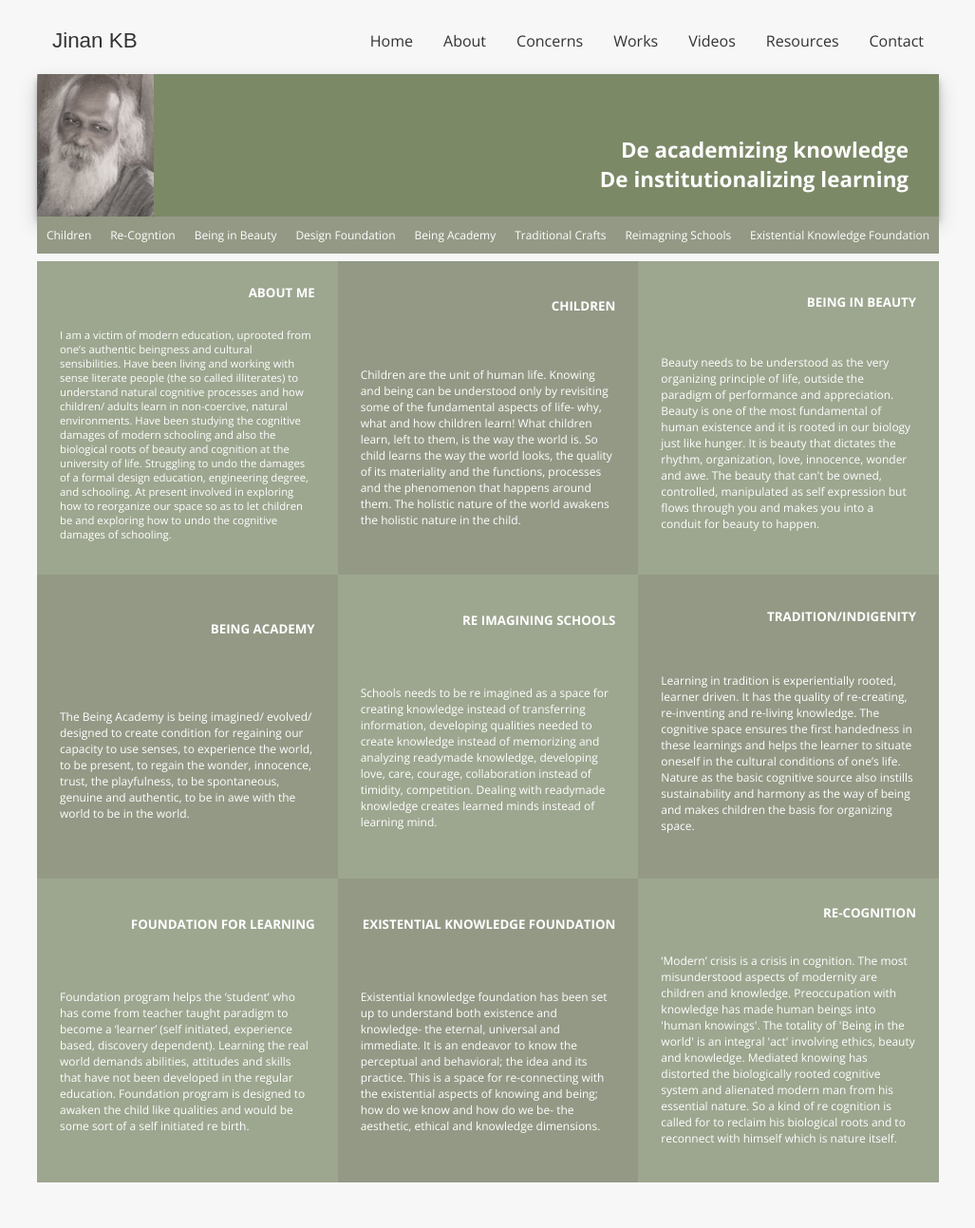
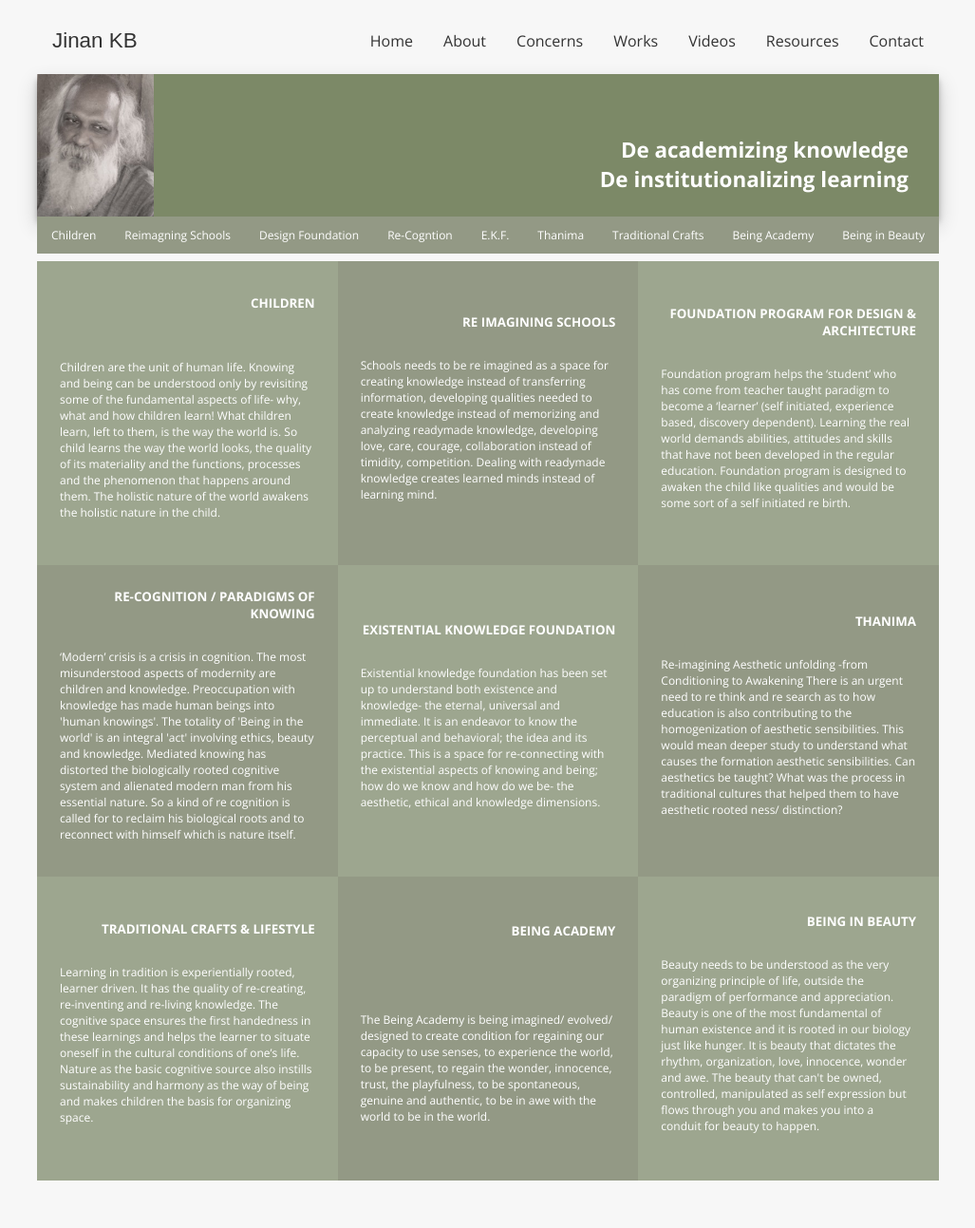
Before and after one commit to jinankb/jinankb.github.io, a Jekyll site: the page built from index.html, in a window 1280 px wide. Shown: the whole page at 95% size, without its empty margins (126-1153 px from the left). Built offline with Jekyll 4.4.1, drawn with Linux system fonts in a browser that asks for light colours; the list of posts is cut into pages by our own code.

Commit message:
Added Links

```diff
--- a/_includes/condensed-nav.html
+++ b/_includes/condensed-nav.html
@@ -5,12 +5,13 @@
     <div id="inner-nav-collapse">&#9660;</div>
     <ul class="inner-nav-links hidemb">
         <li><a href="{{site.url}}/construction">Children</a></li>
-        <li><a href="{{site.url}}/construction">Re-Cogntion</a></li>
-        <li><a href="{{site.url}}/construction">Being in Beauty</a></li>
-        <li><a href="{{site.url}}/construction">Design Foundation</a></li>
+        <li><a href="https://reimaginingschools.wordpress.com/">Reimagning Schools</a></li>
+        <li><a href="http://rethinkingfoundation.weebly.com/">Design Foundation</a></li>
+        <li><a href="http://www.re-cognition.org">Re-Cogntion</a></li>
+        <li><a href="http://existentialknowledgefoundation.org/">E.K.F.</a></li>
+        <li><a href="http://thanima.co.in/">Thanima</a></li>
+        <li><a href="http://www.re-cognition.org/crafts/index.html">Traditional Crafts</a></li>
         <li><a href="{{site.url}}/construction">Being Academy</a></li>
-        <li><a href="{{site.url}}/construction">Traditional Crafts</a></li>
-        <li><a href="{{site.url}}/construction">Reimagning Schools</a></li>
-        <li><a href="{{site.url}}/construction">Existential Knowledge Foundation</a></li>
+        <li><a href="https://awakeningaestheticawareness.wordpress.com/">Being in Beauty</a></li>
     </ul>
 </div>
--- a/css/style.css
+++ b/css/style.css
@@ -116,6 +116,15 @@
   /* box-shadow: 0 10px 20px rgba(0,0,0,0.19), 0 6px 6px rgba(0,0,0,0.23); */
   position: relative;
   min-height: 20rem;
+}
+.card a{
+  color: #fff;
+  text-decoration: none;
+  display: flex;
+  height: 100%;
+  width: 100%;
+  flex-direction: column;
+  justify-content: center;
 }
 
 .card.about{
@@ -590,4 +599,5 @@
   .contact{
     margin: 0 0 1rem;
   }
+
 }
--- a/index.html
+++ b/index.html
@@ -5,53 +5,94 @@
 <div class="container">
 </div>
 <div class="container">
-     <div class="quote"><span>&#128630;</span>De Academizing Knowledge. De Institutionalizing Learning</div>
+  <div class="quote">
+    <span>&#128630;</span>De Academizing Knowledge. De Institutionalizing Learning</div>
   <div class="main-grid">
 
-     <div class="card about">
-        <h3>About Me</h3>
-        <p>I am a victim of modern education, uprooted from one’s authentic beingness and cultural sensibilities. Have been living and working with sense literate people (the so called illiterates) to understand natural cognitive processes and how children/ adults learn in non-coercive, natural environments. Have been studying the cognitive damages of modern schooling and also the biological roots of beauty and cognition at the university of life. Struggling to undo the damages of a formal design education, engineering degree, and schooling. At present involved in exploring how to reorganize our space so as to let children be and exploring how to undo the cognitive damages of schooling.</p>
-     </div>
 
     <div class="card">
       <h3>Children</h3>
-       <p>Children are the unit of human life. Knowing and being can be understood only by revisiting some of the fundamental aspects of life- why, what and how children learn! What children learn, left to them, is the way the world is. So child learns the way the world looks, the quality of its materiality and the functions, processes and the phenomenon that happens around them. The holistic nature of the world awakens the holistic nature in the child.</p>
+      <p>Children are the unit of human life. Knowing and being can be understood only by revisiting some of the fundamental
+        aspects of life- why, what and how children learn! What children learn, left to them, is the way the world is. So
+        child learns the way the world looks, the quality of its materiality and the functions, processes and the phenomenon
+        that happens around them. The holistic nature of the world awakens the holistic nature in the child.</p>
 
     </div>
     <div class="card">
-       <h3>Being in Beauty</h3>
-       <p>Beauty needs to be understood as the very organizing principle of life, outside the paradigm of performance and appreciation. Beauty is one of the most fundamental of human existence and it is rooted in our biology just like hunger. It is beauty that dictates the rhythm, organization, love, innocence, wonder and awe. The beauty that can't be owned, controlled, manipulated as self expression but flows through you and makes you into a conduit for beauty to happen.</p>
+      <a href="https://reimaginingschools.wordpress.com/">
+        <h3>Re imagining schools</h3>
+        <p>Schools needs to be re imagined as a space for creating knowledge instead of transferring information, developing
+          qualities needed to create knowledge instead of memorizing and analyzing readymade knowledge, developing love,
+          care, courage, collaboration instead of timidity, competition. Dealing with readymade knowledge creates learned
+          minds instead of learning mind.</p>
+      </a>
+    </div>
+    <div class="card">
+      <a href="http://rethinkingfoundation.weebly.com/">
+        <h3>Foundation Program For Design & Architecture</h3>
+        <p>Foundation program helps the ‘student’ who has come from teacher taught paradigm to become a ‘learner’ (self initiated,
+          experience based, discovery dependent). Learning the real world demands abilities, attitudes and skills that have
+          not been developed in the regular education. Foundation program is designed to awaken the child like qualities
+          and would be some sort of a self initiated re birth.</p>
+      </a>
+    </div>
+    <div class="card">
+      <a href="http://www.re-cognition.org">
+        <h3>Re-cognition / Paradigms of Knowing</h3>
+        <p>‘Modern’ crisis is a crisis in cognition. The most misunderstood aspects of modernity are children and knowledge.
+          Preoccupation with knowledge has made human beings into 'human knowings'. The totality of 'Being in the world'
+          is an integral 'act' involving ethics, beauty and knowledge. Mediated knowing has distorted the biologically rooted
+          cognitive system and alienated modern man from his essential nature. So a kind of re cognition is called for to
+          reclaim his biological roots and to reconnect with himself which is nature itself.</p>
+      </a>
+    </div>
+    <div class="card">
+      <a href="http://existentialknowledgefoundation.org/">
+        <h3>existential knowledge foundation</h3>
+        <p>Existential knowledge foundation has been set up to understand both existence and knowledge- the eternal, universal
+          and immediate. It is an endeavor to know the perceptual and behavioral; the idea and its practice. This is a space
+          for re-connecting with the existential aspects of knowing and being; how do we know and how do we be- the aesthetic,
+          ethical and knowledge dimensions.</p>
+      </a>
+    </div>
+    <div class="card ">
+      <a href="http://thanima.co.in/">
+      <h3>Thanima</h3>
+      <p>Re-imagining Aesthetic unfolding -from Conditioning to Awakening There is an urgent need to re think and re search as to
+        how education is also contributing to the homogenization of aesthetic sensibilities. This would mean deeper study to understand
+        what causes the formation aesthetic sensibilities. Can aesthetics be taught? What was the process in traditional cultures
+        that helped them to have aesthetic rooted ness/ distinction?</p>
+      </a>
+    </div>
+    <div class="card">
+      <a href="http://www.re-cognition.org/crafts/index.html">
+        <h3>Traditional Crafts & Lifestyle</h3>
+        <p>Learning in tradition is experientially rooted, learner driven. It has the quality of re-creating, re-inventing and
+          re-living knowledge. The cognitive space ensures the first handedness in these learnings and helps the learner
+          to situate oneself in the cultural conditions of one’s life. Nature as the basic cognitive source also instills
+          sustainability and harmony as the way of being and makes children the basis for organizing space.</p>
+      </a>
+    </div>
+    <div class="card">
+      <h3>Being academy</h3>
+      <p>The Being Academy is being imagined/ evolved/ designed to create condition for regaining our capacity to use senses,
+        to experience the world, to be present, to regain the wonder, innocence, trust, the playfulness, to be spontaneous,
+        genuine and authentic, to be in awe with the world to be in the world.</p>
 
     </div>
     <div class="card">
-       <h3>Being academy</h3>
-       <p>The Being Academy is being imagined/ evolved/ designed to create condition for regaining our capacity to use senses, to experience the world, to be present, to regain the wonder, innocence, trust, the playfulness, to be spontaneous, genuine and authentic, to be in awe with the world to be in the world.</p>
+      <a href="https://awakeningaestheticawareness.wordpress.com/">
+        <h3>Being in Beauty</h3>
+        <p>Beauty needs to be understood as the very organizing principle of life, outside the paradigm of performance and appreciation.
+          Beauty is one of the most fundamental of human existence and it is rooted in our biology just like hunger. It is
+          beauty that dictates the rhythm, organization, love, innocence, wonder and awe. The beauty that can't be owned,
+          controlled, manipulated as self expression but flows through you and makes you into a conduit for beauty to happen.</p>
+      </a>
+    </div>
 
-     </div>
-     <div class="card">
-       <h3>Re imagining schools</h3>
-       <p>Schools needs to be re imagined as a space for creating knowledge instead of transferring information, developing qualities needed to create knowledge instead of memorizing and analyzing readymade knowledge, developing love, care, courage, collaboration instead of timidity, competition. Dealing with readymade knowledge creates learned minds instead of learning mind.</p>
 
-     </div>
-     <div class="card">
-       <h3>Tradition/Indigenity</h3>
-       <p>Learning in tradition is experientially rooted, learner driven. It has the quality of re-creating, re-inventing and re-living knowledge. The cognitive space ensures the first handedness in these learnings and helps the learner to situate oneself in the cultural conditions of one’s life. Nature as the basic cognitive source also instills sustainability and harmony as the way of being and makes children the basis for organizing space.</p>
 
-     </div>
-     <div class="card">
-       <h3>Foundation for learning</h3>
-       <p>Foundation program helps the ‘student’ who has come from teacher taught paradigm to become a ‘learner’ (self initiated, experience based, discovery dependent). Learning the real world demands abilities, attitudes and skills that have not been developed in the regular education. Foundation program is designed to awaken the child like qualities and would be some sort of a self initiated re birth.</p>
 
-     </div>
-     <div class="card">
-       <h3>existential knowledge foundation</h3>
-       <p>Existential knowledge foundation has been set up to understand both existence and knowledge- the eternal, universal and immediate. It is an endeavor to know the perceptual and behavioral; the idea and its practice. This is a space for re-connecting with the existential aspects of knowing and being; how do we know and how do we be- the aesthetic, ethical and knowledge dimensions.</p>
-
-     </div>
-     <div class="card">
-       <h3>Re-cognition</h3>
-       <p>‘Modern’ crisis is a crisis in cognition. The most misunderstood aspects of modernity are children and knowledge. Preoccupation with knowledge has made human beings into 'human knowings'. The totality of 'Being in the world' is an integral 'act' involving ethics, beauty and knowledge. Mediated knowing has distorted the biologically rooted cognitive system and alienated modern man from his essential nature. So a kind of re cognition is called for to reclaim his biological roots and to reconnect with himself which is nature itself.</p>
 
    </div>
  </div>
- </div>
```
Lines whose indentation alone changed are shown as unchanged.
